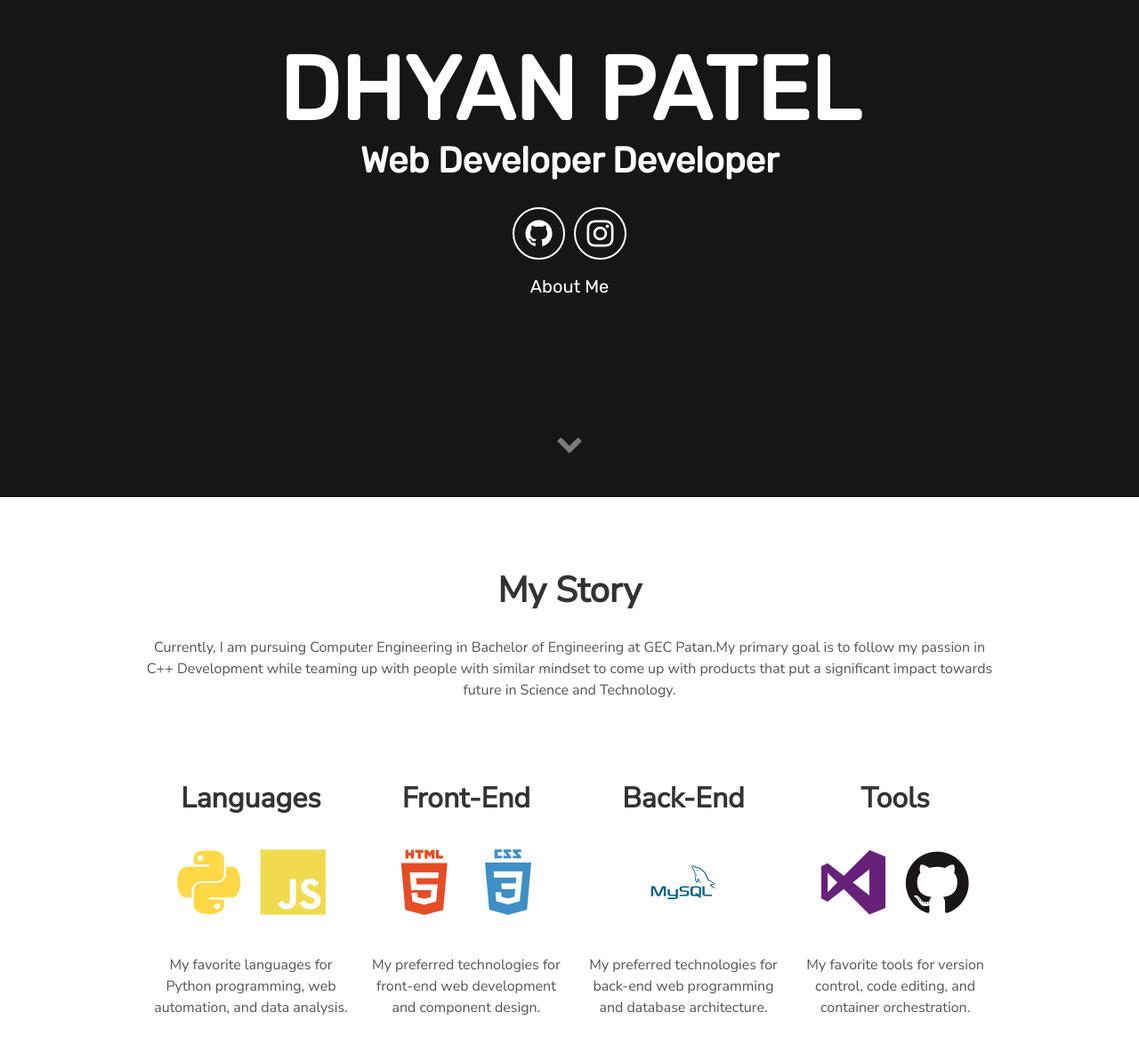
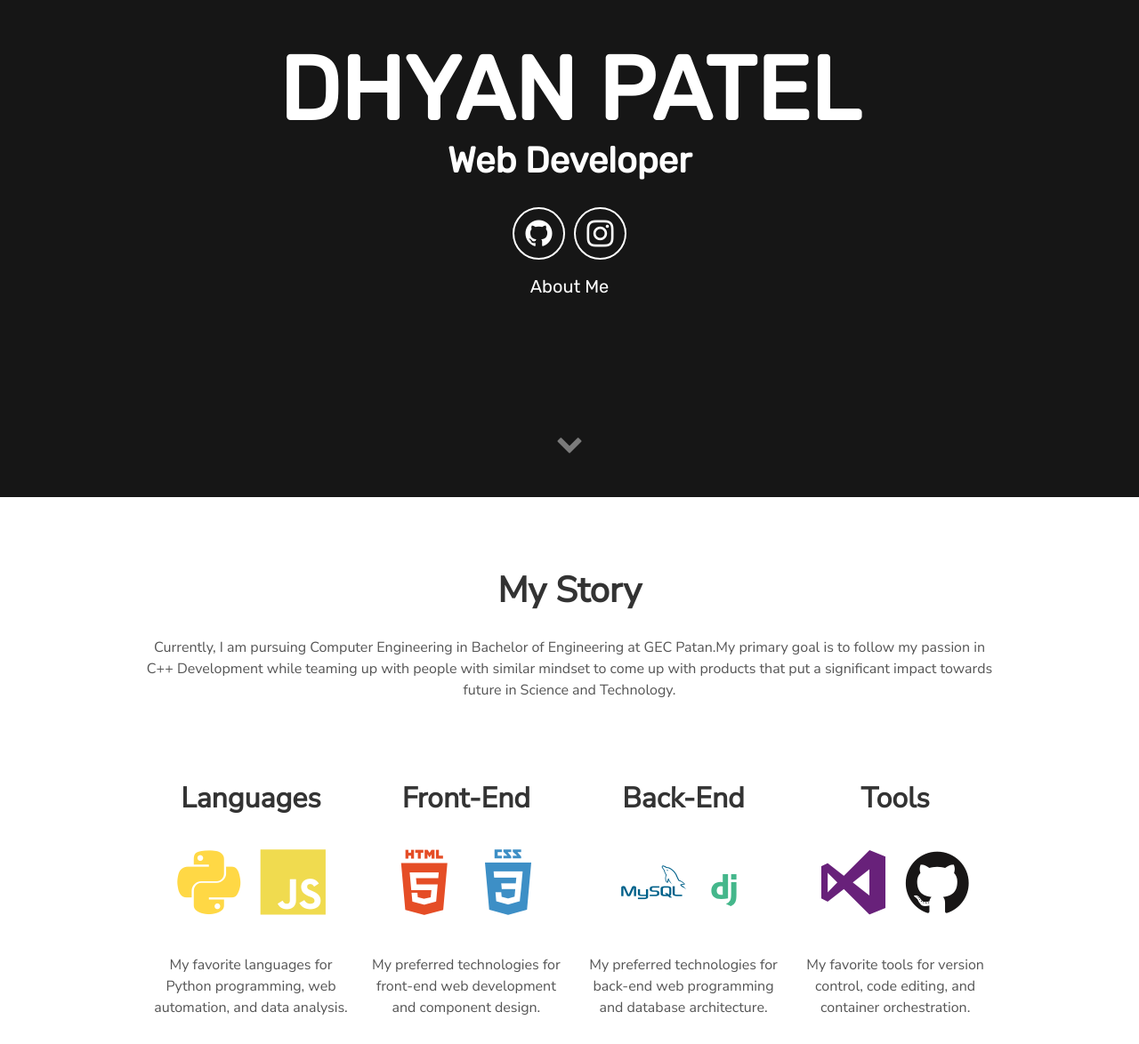
Before and after one commit to Dhyanpatel15/Project_Portfolio, a plain HTML site: page index.html in a window 1280 px wide. Shown: the part 241-1415 px from the top of the page at 89% size. Drawn offline with nearby package versions, Linux system fonts and the light colour scheme; a script that the page names is missing.

Commit message:
Added Django Logo

```diff
--- a/index.html
+++ b/index.html
@@ -25,7 +25,7 @@
       <div class="header">
         <h1>
           <span class="site-title">DHYAN PATEL</span>
-          <span class="site-description"> Web Developer Developer </span
+          <span class="site-description"> Web Developer </span
           >
         </h1>
         <div class="header-icons">
@@ -91,6 +91,7 @@
         <div class="tech">
           <h2>Back-End</h2>
           <i class="devicon-mysql-plain-wordmark colored"></i>
+          <img src="./assets/img/django.svg" height="48" width="48" alt="django">
           <p>
             My preferred technologies for back-end web programming and database
             architecture.
```
Also changed, not shown: assets/img/django.svg (added), 1 other file.
